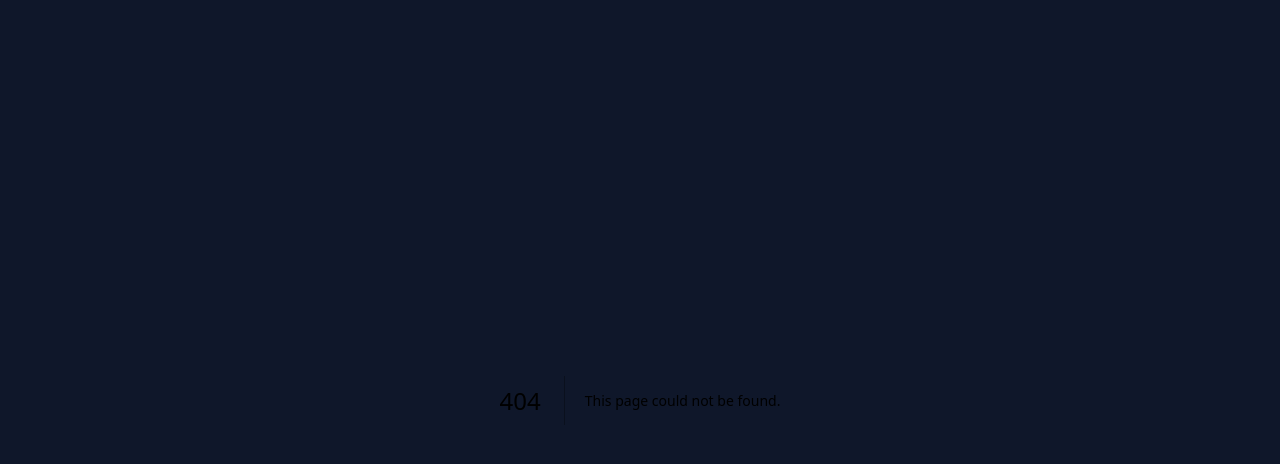
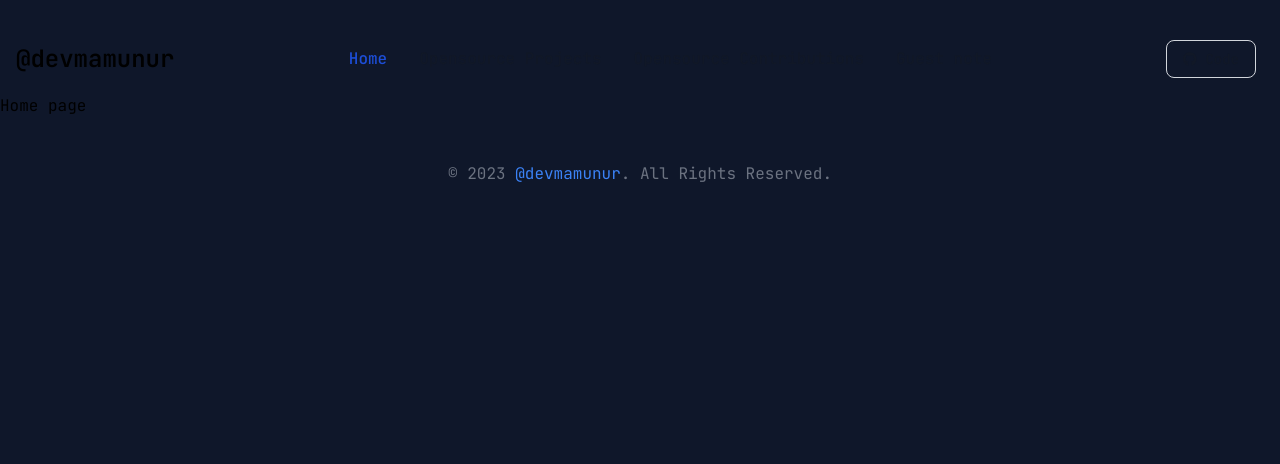
Before and after one commit to devmamunur/mamunur.dev, a Next.js app: page /dashboard/home in a window 1280 px wide. Before the commit this address had no page. Shown: the top 464 px of the page. Built offline with nearby package versions, Linux system fonts and the light colour scheme.

Commit message:
made dashboard home page

```diff
--- /dev/null
+++ b/src/app/dashboard/home/page.tsx
@@ -0,0 +1,11 @@
+import React from 'react';
+
+const HomePage = () => {
+  return (
+    <div>
+      <h1>Home page</h1>
+    </div>
+  );
+};
+
+export default HomePage;
```
